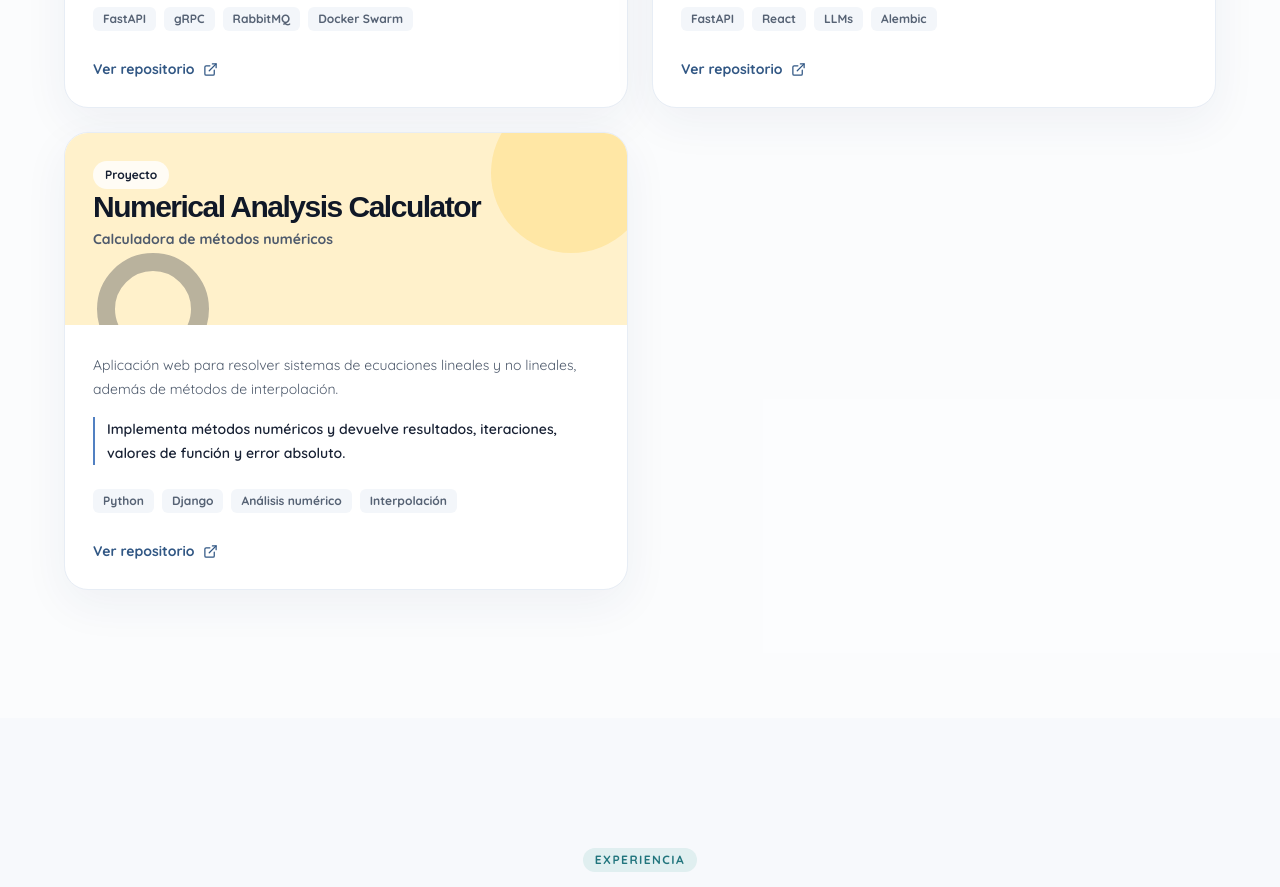
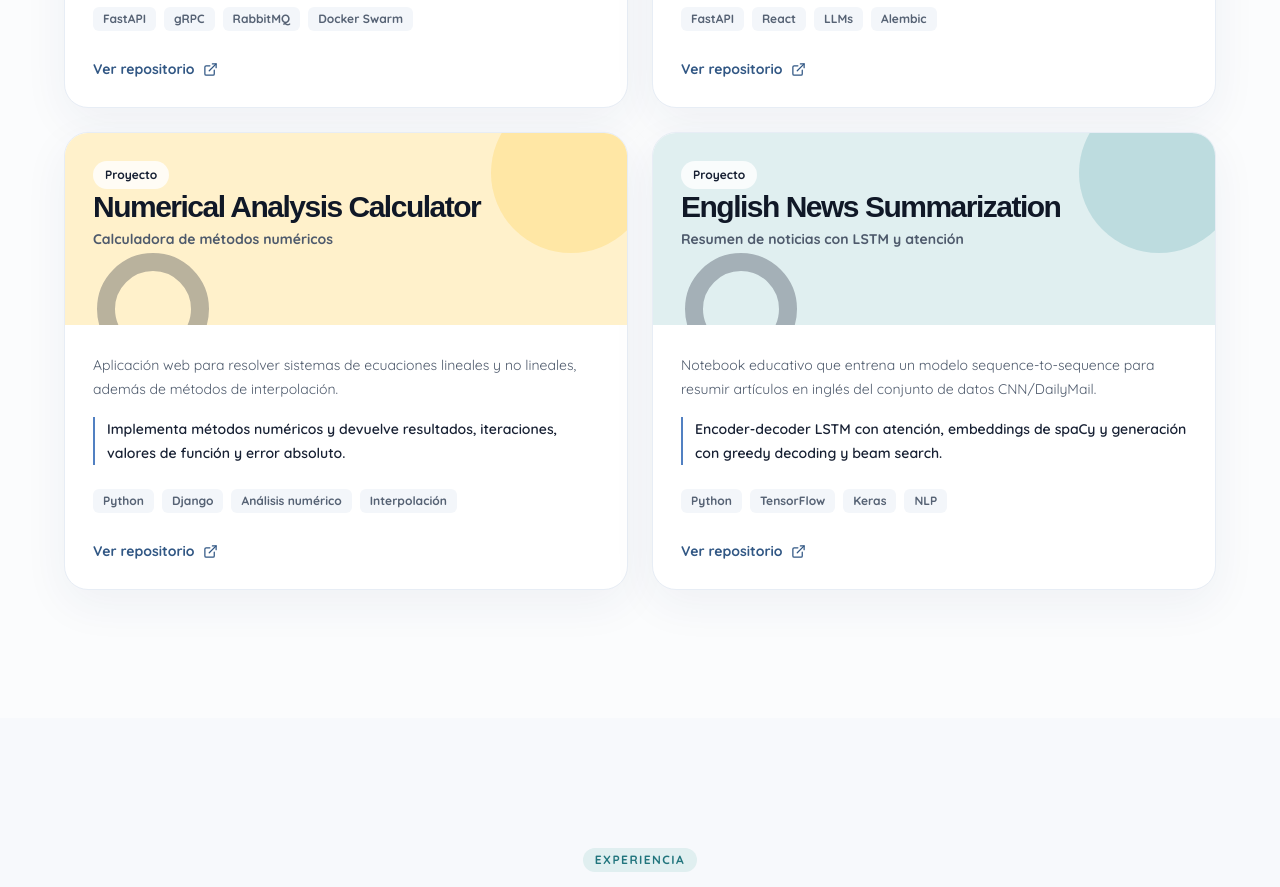
Before and after one commit to Jhonnathan93/Portfolio, a React (Vite) app: page / in a window 1280 px wide. Shown: the part 3920-4807 px from the top of the page. Built offline with nearby package versions, Linux system fonts and the light colour scheme; a web font is replaced by a local one.

Commit message:
Add English News Summarization project to portfolio

```diff
--- a/src/App.tsx
+++ b/src/App.tsx
@@ -138,6 +138,17 @@ const projects = [
     link: 'https://github.com/Jhonnathan93/numerical-analysis-calculator',
     color: 'bg-[#fff1cb]',
     accent: 'bg-[#ffbd0e]',
+  },
+  {
+    title: 'English News Summarization',
+    subtitle: 'Resumen de noticias con LSTM y atención',
+    description:
+      'Notebook educativo que entrena un modelo sequence-to-sequence para resumir artículos en inglés del conjunto de datos CNN/DailyMail.',
+    impact: 'Encoder-decoder LSTM con atención, embeddings de spaCy y generación con greedy decoding y beam search.',
+    tags: ['Python', 'TensorFlow', 'Keras', 'NLP'],
+    link: 'https://github.com/Jhonnathan93/Applied-ML',
+    color: 'bg-[#e0eff0]',
+    accent: 'bg-[#32919a]',
   },
 ]
 
@@ -354,7 +365,7 @@ function ProjectCard({ title, subtitle, description, impact, tags, link, demo, c
           <div><p className="font-display text-3xl font-bold tracking-[-0.05em] text-[#101827]">{title}</p><p className="mt-1 text-sm font-bold text-[#4e5a6c]">{subtitle}</p></div>
         </div>
       </div>
-      <div className="p-7"><p className="text-sm leading-6 text-[#4e5a6c]">{description}</p><p className="mt-4 border-l-2 border-[#5180c2] pl-3 text-sm font-semibold leading-6 text-[#172033]">{impact}</p><div className="mt-6 flex flex-wrap gap-2">{tags.map((tag) => <span key={tag} className="rounded-md bg-[#f3f6fa] px-2.5 py-1 text-xs font-bold text-[#566274]">{tag}</span>)}</div><div className="mt-7 flex flex-wrap gap-x-5 gap-y-3"><a href={link} target="_blank" rel="noreferrer" className="inline-flex items-center gap-2 text-sm font-bold text-[#315784] transition group-hover:gap-3">Ver repositorio <ExternalLink size={15} /></a>{demo && <a href={demo} target="_blank" rel="noreferrer" className="inline-flex items-center gap-2 text-sm font-bold text-[#21757d] transition hover:gap-3">Ver sitio <ArrowUpRight size={15} /></a>}</div></div>
+      <div className="p-7"><p className="text-sm leading-6 text-[#4e5a6c]">{description}</p><p className="mt-4 border-l-2 border-[#5180c2] pl-3 text-sm font-semibold leading-6 text-[#172033]">{impact}</p><div className="mt-6 flex flex-wrap gap-2">{tags.map((tag) => <span key={tag} className="rounded-md bg-[#f3f6fa] px-2.5 py-1 text-xs font-bold text-[#566274]">{tag}</span>)}</div>{(link || demo) && <div className="mt-7 flex flex-wrap gap-x-5 gap-y-3">{link && <a href={link} target="_blank" rel="noreferrer" className="inline-flex items-center gap-2 text-sm font-bold text-[#315784] transition group-hover:gap-3">Ver repositorio <ExternalLink size={15} /></a>}{demo && <a href={demo} target="_blank" rel="noreferrer" className="inline-flex items-center gap-2 text-sm font-bold text-[#21757d] transition hover:gap-3">Ver sitio <ArrowUpRight size={15} /></a>}</div>}</div>
     </article>
   )
 }
```
